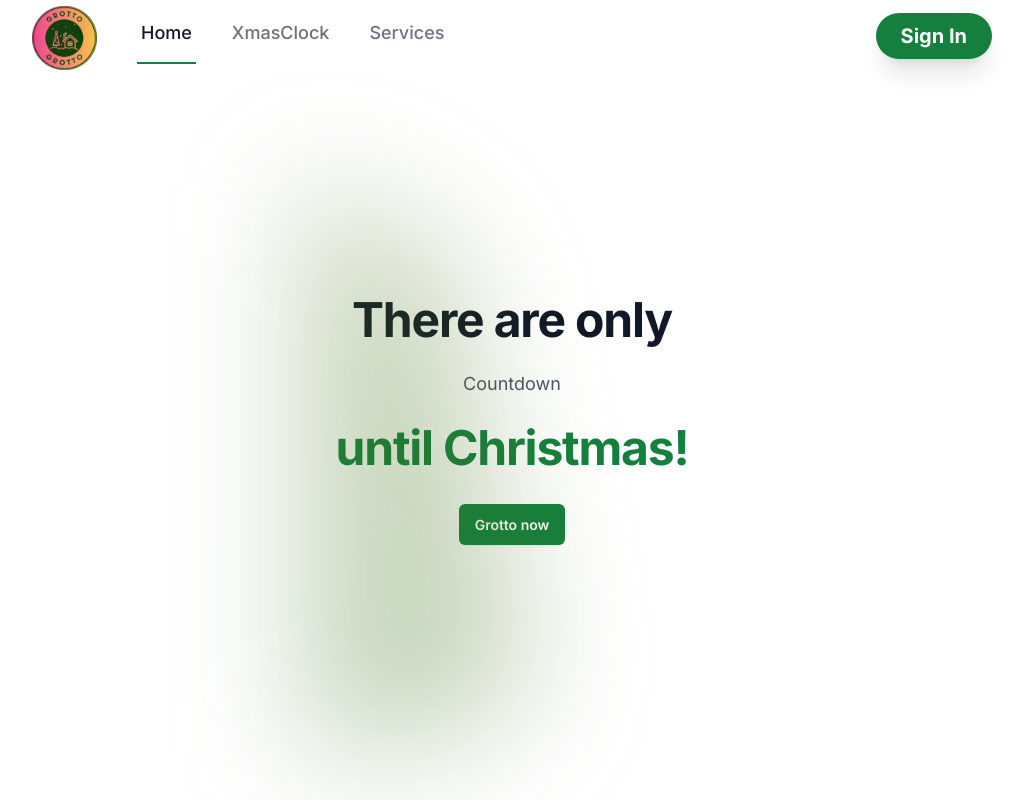
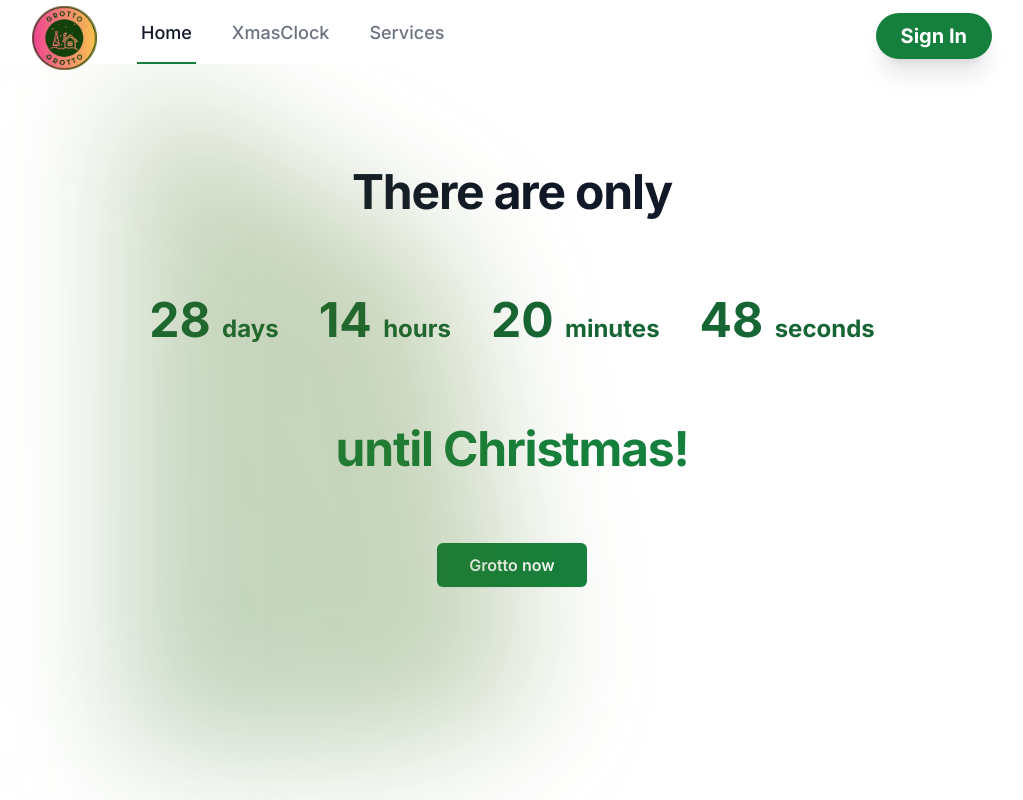
Before and after one commit to nickdip/Grotto, a Next.js app: page /xmasclock in a window 1280 px wide. Shown: the whole page, without its empty margins (128-1151 px from the left). Built offline with nearby package versions, Linux system fonts and the light colour scheme.

Commit message:
add the countdown component

```diff
--- a/src/app/xmasclock/page.js
+++ b/src/app/xmasclock/page.js
@@ -1,8 +1,10 @@
 import Link from "next/link";
+import { data } from "@/data";
+import { Countdown } from "@/components";
 
 export default function XmasClock() {
   return (
-    <div className="relative isolate px-6 pt-2 lg:px-8">
+    <div className="relative isolate px-6 pt-2 ">
       <div
         className="absolute inset-x-0 transform-gpu overflow-hidden blur-3xl"
         aria-hidden="true"
@@ -14,23 +16,21 @@ export default function XmasClock() {
           }}
         />
       </div>
-      <div className="mx-auto max-w-2xl py-32 sm:py-48 lg:py-56">
-        <div className="text-center">
-          <h1 className="text-2xl font-bold tracking-tight text-gray-900 sm:text-5xl">
-            There are only
+      <div className="mx-auto py-24 space-y-20">
+        <h1 className="text-2xl font-bold tracking-tight text-gray-900 sm:text-5xl text-center">
+          {data.XmasClock.heading.first}
         </h1>
-          <p className="mt-6 text-lg leading-8 text-gray-600">Countdown</p>
-          <h1 className="mt-6 text-2xl font-bold tracking-tight text-green-700 sm:text-5xl">
-            until Christmas!
+        <Countdown />
+        <h1 className="mt-6 text-2xl font-bold tracking-tight text-green-700 sm:text-5xl text-center">
+          {data.XmasClock.heading.second}
         </h1>
-          <div className="mt-10">
+        <div className="mt-10 text-center">
           <Link
             href="#"
-              className="rounded-md bg-green-700 px-4 py-3 text-sm font-semibold text-white shadow-sm hover:bg-green-500 focus-visible:outline focus-visible:outline-2 focus-visible:outline-offset-2 focus-visible:outline-green-600"
+            className="rounded-md bg-green-700 px-8 py-3 text-baseline font-semibold text-white shadow-sm hover:bg-green-500 focus-visible:outline focus-visible:outline-2 focus-visible:outline-offset-2 focus-visible:outline-green-600"
           >
-              Grotto now
+            {data.XmasClock.button}
           </Link>
-          </div>
         </div>
       </div>
     </div>
--- /dev/null
+++ b/src/components/Countdown.jsx
@@ -0,0 +1,26 @@
+"use client";
+import { useCountdown } from "@/hooks";
+
+export const Countdown = () => {
+  const { days, hours, minutes, seconds, isXmas } = useCountdown();
+
+  return (
+    <div className="mt-6 flex w-full justify-between items-center text-left text-3xl font-bold text-green-800 sm:text-4xl lg:text-5xl space-x-10">
+      <span>
+        {days} <span className="text-2xl">{days <= 1 ? "day" : "days"}</span>
+      </span>
+      <span>
+        {hours}{" "}
+        <span className="text-2xl">{hours <= 1 ? "hour" : "hours"}</span>
+      </span>
+      <span>
+        {minutes}{" "}
+        <span className="text-2xl">{minutes <= 1 ? "minute" : "minutes"}</span>
+      </span>
+      <span>
+        {seconds}{" "}
+        <span className="text-2xl">{seconds <= 1 ? "second" : "seconds"}</span>
+      </span>
+    </div>
+  );
+};
--- a/src/components/index.jsx
+++ b/src/components/index.jsx
@@ -1 +1,2 @@
 export { Header } from "./Header";
+export { Countdown } from "./Countdown";
--- a/src/data/index.js
+++ b/src/data/index.js
@@ -23,4 +23,11 @@ export const data = {
     intro:
       "Lorem ipsum dolor sit amet, consectetur adipiscing elit, sed do eiusmod tempor incididunt ut labore et dolore magna aliqua. Ut enim ad minim veniam, quis nostrud exercitation ullamco laboris nisi ut aliquip ex ea commodo consequat. ",
   },
+  XmasClock: {
+    heading: {
+      first: "There are only",
+      second: "until Christmas!",
+    },
+    button: "Grotto now",
+  },
 };
--- /dev/null
+++ b/src/hooks/index.js
@@ -0,0 +1 @@
+export { useCountdown } from "./useCountdown";
--- /dev/null
+++ b/src/hooks/useCountdown.js
@@ -0,0 +1,40 @@
+import { useEffect, useState } from "react";
+
+export const useCountdown = () => {
+  const [isXmas, setIsXmas] = useState(false);
+  const [days, setDays] = useState(0);
+  const [hours, setHours] = useState(0);
+  const [minutes, setMinutes] = useState(0);
+  const [seconds, setSeconds] = useState(0);
+
+  useEffect(() => {
+    const xmasTime = new Date("12/24/2023 23:59:59");
+
+    const interval = setInterval(() => {
+      const now = new Date();
+      const difference = xmasTime.getTime() - now.getTime();
+
+      const days = Math.floor(difference / (1000 * 60 * 60 * 24));
+      setDays(days);
+
+      const hours = Math.floor(
+        (difference % (1000 * 60 * 60 * 24)) / (1000 * 60 * 60),
+      );
+      setHours(hours);
+
+      const minutes = Math.floor((difference % (1000 * 60 * 60)) / (1000 * 60));
+      setMinutes(minutes);
+
+      const seconds = Math.floor((difference % (1000 * 60)) / 1000);
+      setSeconds(seconds);
+
+      if (days <= 0 && hours <= 0 && minutes <= 0 && seconds <= 0) {
+        setIsXmas(true);
+      }
+    }, 1000);
+
+    return () => clearInterval(interval);
+  }, []);
+
+  return { days, hours, minutes, seconds, isXmas };
+};
```
Lines whose indentation alone changed are shown as unchanged.
